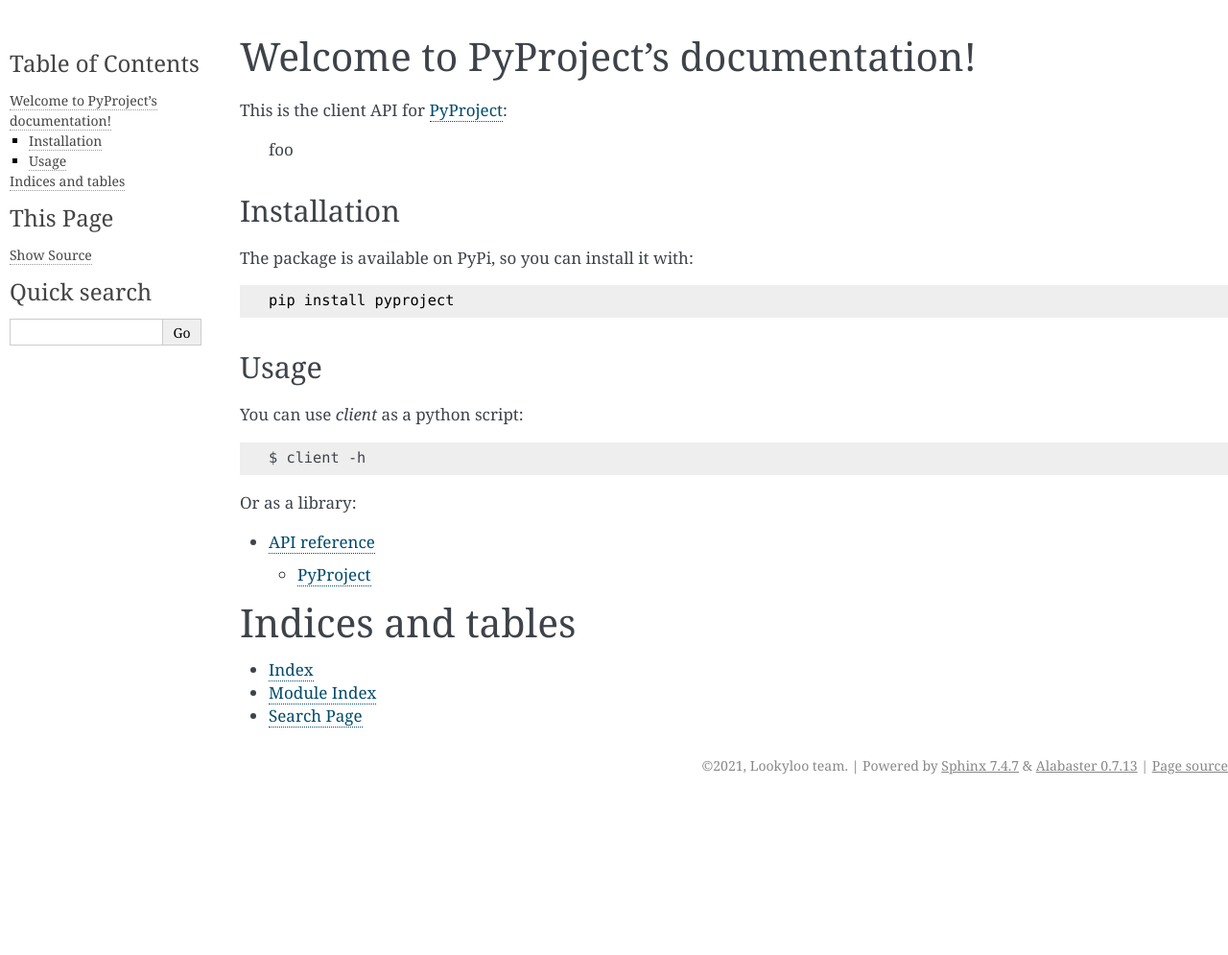
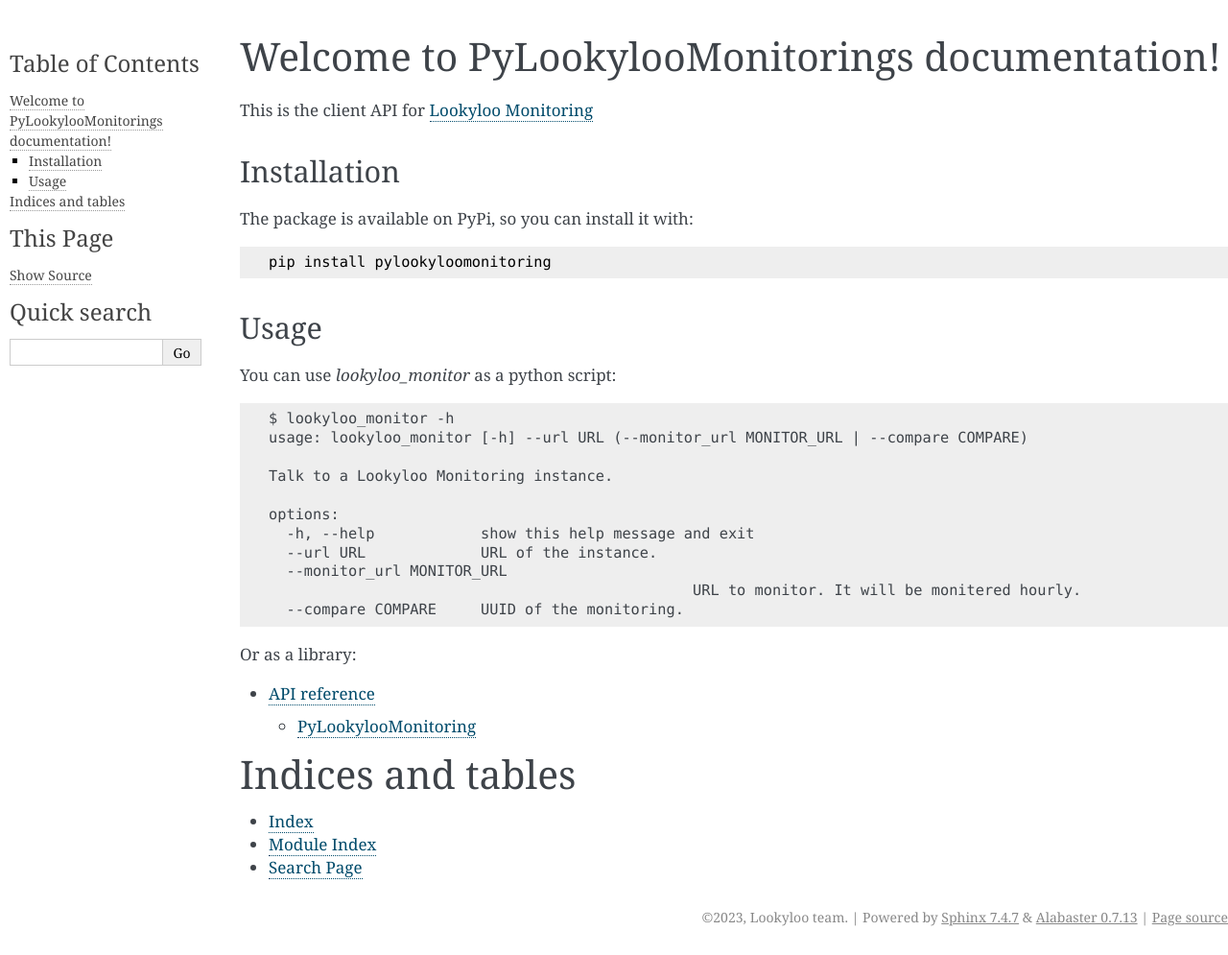
Before and after one commit to Lookyloo/PyLookylooMonitoring, a Sphinx documentation site: the page built from docs/source/index.rst, in a window 1280 px wide. Shown: the whole page at 96% size. Built offline with Sphinx 7.4.7, drawn with Linux system fonts in a browser that asks for light colours; before the commit the page ends 900 px from its top, so only the background shows below that.

Commit message:
new: Doc, script.

```diff
--- a/docs/source/conf.py
+++ b/docs/source/conf.py
@@ -17,8 +17,8 @@
 
 # -- Project information -----------------------------------------------------
 
-project = 'PyProject'
-copyright = '2021, Lookyloo team'
+project = 'PyLookylooMonitoring'
+copyright = '2023, Lookyloo team'
 author = 'Lookyloo team'
 
 # The full version, including alpha/beta/rc tags
--- a/docs/source/index.rst
+++ b/docs/source/index.rst
@@ -1,30 +1,33 @@
-.. PyLookyloo documentation master file, created by
-   sphinx-quickstart on Tue Mar 23 12:28:17 2021.
-   You can adapt this file completely to your liking, but it should at least
-   contain the root `toctree` directive.
-
-Welcome to PyProject's documentation!
+Welcome to PyLookylooMonitorings documentation!
 =============================================
 
-This is the client API for `PyProject <https://github.com/Lookyloo/project_template>`_:
-
-  foo
-
+This is the client API for `Lookyloo Monitoring <https://github.com/Lookyloo/monitoring>`_
 
 Installation
 ------------
 
 The package is available on PyPi, so you can install it with::
 
-  pip install pyproject
+  pip install pylookyloomonitoring
 
 
 Usage
 -----
 
-You can use `client` as a python script::
+You can use `lookyloo_monitor` as a python script::
 
-	$ client -h
+	$ lookyloo_monitor -h
+	usage: lookyloo_monitor [-h] --url URL (--monitor_url MONITOR_URL | --compare COMPARE)
+
+	Talk to a Lookyloo Monitoring instance.
+
+	options:
+	  -h, --help            show this help message and exit
+	  --url URL             URL of the instance.
+	  --monitor_url MONITOR_URL
+							URL to monitor. It will be monitered hourly.
+	  --compare COMPARE     UUID of the monitoring.
+
 
 Or as a library:
 
--- a/pyproject.toml
+++ b/pyproject.toml
@@ -27,7 +27,7 @@
 include = ['README.md']
 
 [tool.poetry.scripts]
-client = 'pylookyloomonitoring:main'
+lookyloo_monitor= 'pylookyloomonitoring:main'
 
 [tool.poetry.dependencies]
 python = "^3.8"
```
Also changed, not shown: README.md (+15 -4 lines), docs/source/api_reference.rst (+4 -4 lines), pylookyloomonitoring/__init__.py (+7 -4 lines).
